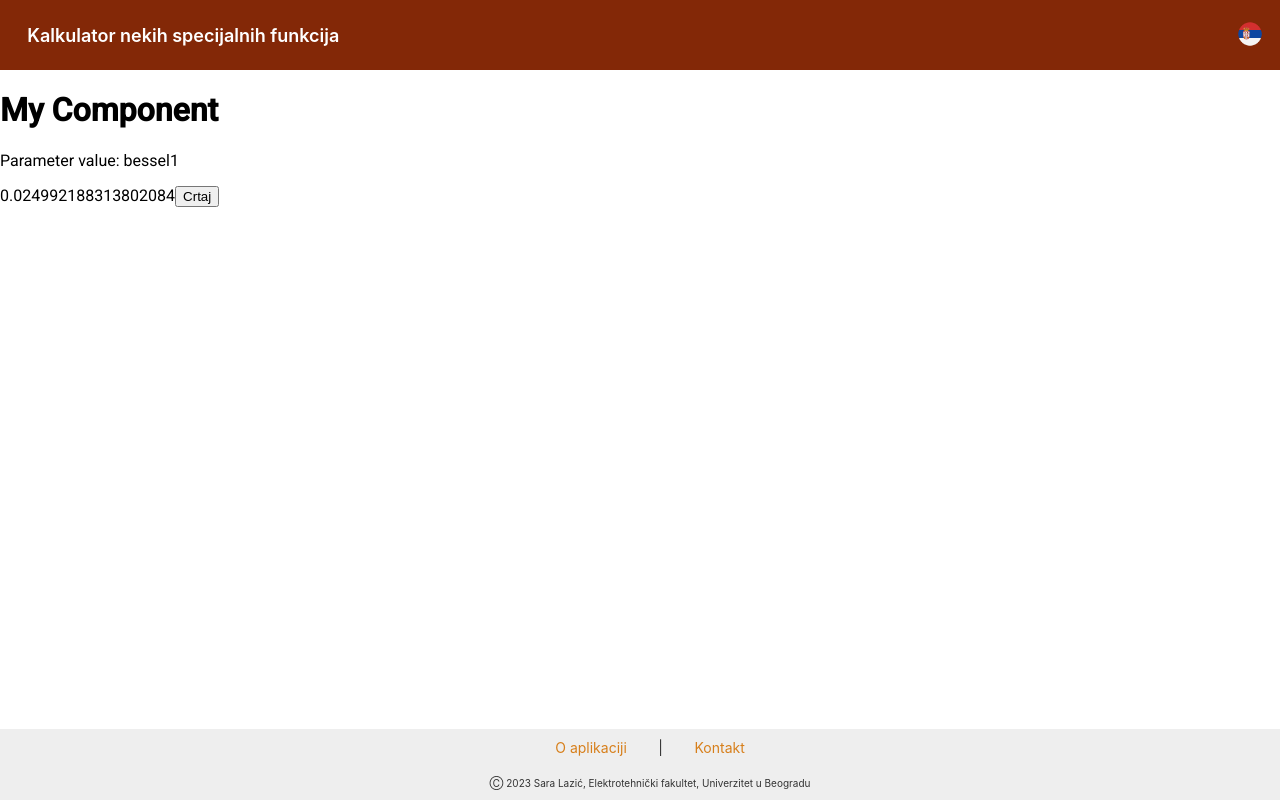
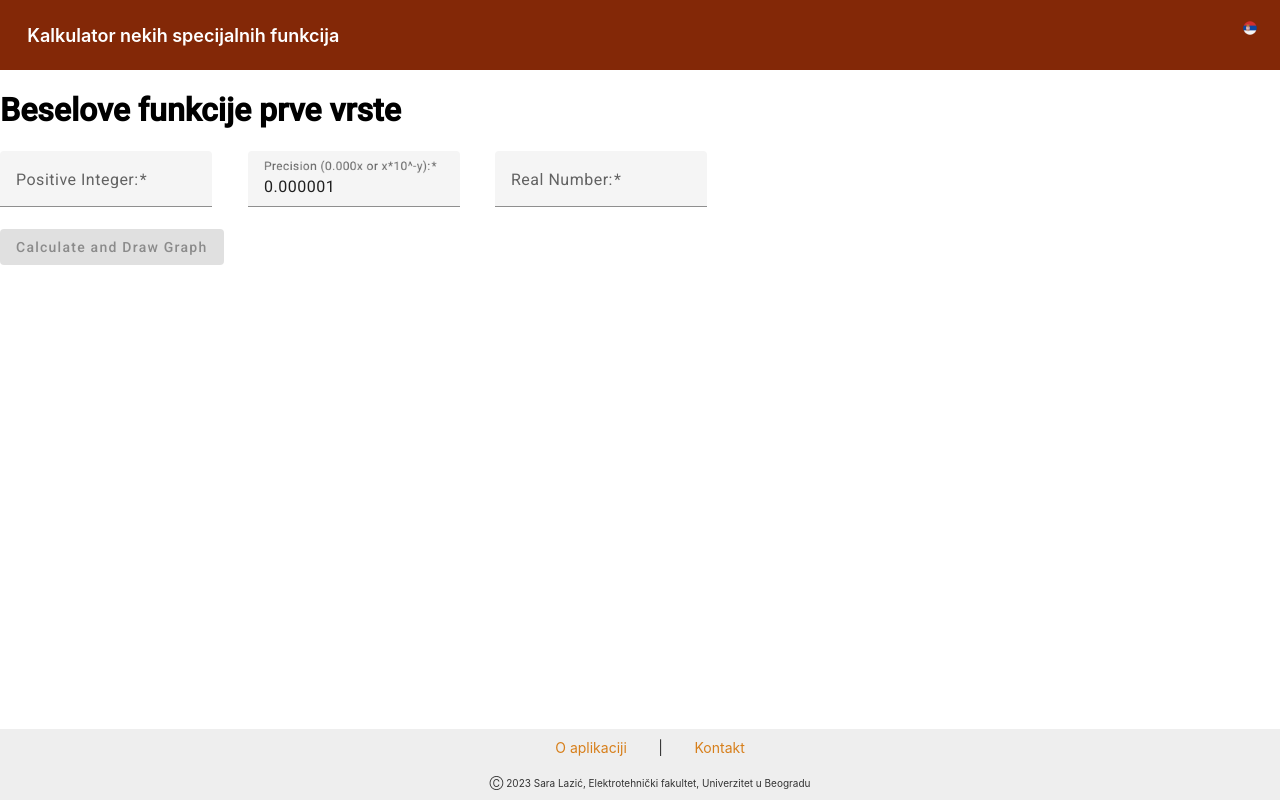
Before and after one commit to saralazic/special-functions-calculator-web, an Angular app: page /special-function/bessel1 in a window 1280 px wide. Built offline with nearby package versions, Linux system fonts and the light colour scheme.

Commit message:
Added calculation and graphic for bessel function

```diff
--- a/package.json
+++ b/package.json
@@ -10,7 +10,7 @@
   },
   "private": true,
   "dependencies": {
-    "@angular/animations": "^16.1.0",
+    "@angular/animations": "^16.1.6",
     "@angular/cdk": "^16.1.5",
     "@angular/common": "^16.1.0",
     "@angular/compiler": "^16.1.0",
--- a/src/app/components/special-function/special-function.component.html
+++ b/src/app/components/special-function/special-function.component.html
@@ -1,9 +1,70 @@
-<h1>My Component</h1>
-<p>Parameter value: {{ parameter }}</p>
+<h1>{{name}}</h1>
 
-<span>{{value}}</span>
+<div>
+    <form [formGroup]="form" (ngSubmit)="onSubmit()">
+      <mat-form-field appearance="fill" class="form-field">
+        <mat-label>Positive Integer:</mat-label>
+        <input
+          matInput
+          type="number"
+          formControlName="positiveIntegerValue"
+          required
+          [class.is-invalid]="form.get('positiveIntegerValue')?.invalid && form.get('positiveIntegerValue')?.touched"
+        />
+        <mat-error *ngIf="form.get('positiveIntegerValue')?.invalid && form.get('positiveIntegerValue')?.touched">
+          Please enter a positive integer.
+        </mat-error>
+      </mat-form-field>
+      &nbsp;
+      &nbsp;
+      &nbsp;
+      &nbsp;
 
-<button (click)="drawGraph()">Crtaj</button>
+      <mat-form-field appearance="fill" class="form-field">
+        <mat-label>Precision (0.000x or x*10^-y):</mat-label>
+        <input
+          matInput
+          type="number"
+          formControlName="precisionValue"
+          required
+          [class.is-invalid]="form.get('precisionValue')?.invalid && form.get('precisionValue')?.touched"
+        />
+        <mat-error *ngIf="form.get('precisionValue')?.invalid && form.get('precisionValue')?.touched">
+          Please enter a valid precision value (0.000x or x*10^-y).
+        </mat-error>
+      </mat-form-field>
+      &nbsp;
+      &nbsp;
+      &nbsp;
+      &nbsp;
+
+      <mat-form-field appearance="fill" class="form-field">
+        <mat-label>Real Number:</mat-label>
+        <input
+          matInput
+          type="number"
+          formControlName="realNumberValue"
+          required
+          [class.is-invalid]="form.get('realNumberValue')?.invalid && form.get('realNumberValue')?.touched"
+        />
+        <mat-error *ngIf="form.get('realNumberValue')?.invalid && form.get('realNumberValue')?.touched">
+          Please enter a valid real number.
+        </mat-error>
+      </mat-form-field>
+
+      <br>
+      <button mat-raised-button color="primary" type="submit" [disabled]="form.invalid">Calculate and Draw Graph</button>
+    </form>
+
+    <div class="mt-3">
+      <div id="graph"></div>
+    </div>
+
+
+</div>
+<br>
+{{value}}
+<br>
 <div #graphContainer></div>
 
 
--- a/src/app/components/special-function/special-function.component.ts
+++ b/src/app/components/special-function/special-function.component.ts
@@ -1,6 +1,16 @@
-import { Component, ViewChild, AfterViewInit, ElementRef } from '@angular/core';
+import { HttpClient } from '@angular/common/http';
+import { Component, ViewChild, ElementRef, OnInit } from '@angular/core';
+import {
+  FormBuilder,
+  FormGroup,
+  Validators,
+  AbstractControl,
+} from '@angular/forms';
 import { ActivatedRoute } from '@angular/router';
+import { Subscription } from 'rxjs';
 import { BesselFirstKind } from 'src/app/models/bessel';
+import { SpecialFunction } from 'src/app/models/specialFunction';
+import { LanguageService } from 'src/app/services/language-service/language.service';
 import { drawGraph } from 'src/app/utilities';
 
 @Component({
@@ -8,33 +18,83 @@ import { drawGraph } from 'src/app/utilities';
   templateUrl: './special-function.component.html',
   styleUrls: ['./special-function.component.css'],
 })
-export class SpecialFunctionComponent {
+export class SpecialFunctionComponent implements OnInit {
   @ViewChild('graphContainer') graphContainer!: ElementRef;
-
-  private bessel?: BesselFirstKind;
+  private subscription?: Subscription;
+  private spef?: SpecialFunction;
+  form!: FormGroup;
   parameter: string | null = null;
   value?: number;
+  name?: string;
 
-  constructor(private route: ActivatedRoute) {
-    this.bessel = new BesselFirstKind();
+  constructor(
+    private route: ActivatedRoute,
+    private http: HttpClient,
+    private languageService: LanguageService,
+    private formBuilder: FormBuilder
+  ) {}
+
+  ngOnInit(): void {
+    this.createForm();
+    this.spef = new BesselFirstKind();
+    this.loadTranslations();
+
+    this.subscription = this.languageService
+      .getLanguageChangeObservable()
+      .subscribe(() => {
+        this.loadTranslations(); // Load translations whenever language changes
+      });
+
+    this.parameter = this.route.snapshot.paramMap.get('parameter');
+    // Use the 'parameter' value to fetch and display the corresponding data
   }
 
-  ngOnInit(): void {
-    this.bessel = new BesselFirstKind();
-    this.parameter = this.route.snapshot.paramMap.get('parameter');
-    // Use the 'parameter' value to fetch and display the corresponding data
-
-    this.value = this.bessel?.calculate(1, 0.000001, 0.05);
+  ngOnDestroy() {
+    this.subscription?.unsubscribe();
   }
 
-  drawGraph() {
-    let x_arr = [],
-      y_arr = [];
-    for (let x = 0; x <= 10; x = x + 0.05) {
-      let y = this.bessel?.calculate(2, 0.000001, x);
-      x_arr.push(x);
-      y_arr.push(y ?? 0);
+  drawGraphic(n: number, eps: number) {
+    const xArr = Array.from({ length: 201 }, (_, index) => index * 0.05);
+    const yArr = xArr.map((x) => this.spef?.calculate(n, eps, x) ?? 0);
+
+    drawGraph(this.graphContainer?.nativeElement, xArr, yArr);
+  }
+
+  loadTranslations() {
+    const selectedLanguage = this.languageService.getSelectedLanguage();
+    this.http
+      .get(`./assets/i18n/${selectedLanguage}.json`)
+      .subscribe((translations: any) => {
+        let spefTranslations = this.spef?.loadTranslations(translations);
+        this.name = spefTranslations?.name;
+      });
+  }
+
+  createForm() {
+    this.form = this.formBuilder.group({
+      positiveIntegerValue: [
+        null,
+        [Validators.required, Validators.pattern(/^[0-9]\d*$/)],
+      ],
+      precisionValue: [0.000001, [Validators.required, Validators.min(0)]],
+      realNumberValue: [null, [Validators.required]],
+    });
+  }
+
+  onSubmit(): void {
+    if (this.form.valid) {
+      const { positiveIntegerValue, precisionValue } = this.form.value;
+      const realNumberValue = parseFloat(
+        this.form.get('realNumberValue')?.value || '0'
+      );
+
+      this.value = this.spef?.calculate(
+        positiveIntegerValue,
+        precisionValue,
+        realNumberValue
+      );
+
+      this.drawGraphic(positiveIntegerValue, precisionValue);
     }
-    drawGraph(this.graphContainer?.nativeElement, x_arr, y_arr);
   }
 }
--- a/src/app/models/bessel.ts
+++ b/src/app/models/bessel.ts
@@ -1,4 +1,6 @@
-import { factorial } from '../utilities';
+import { FUNCTION_TYPE } from '../constants';
+import { factorial, loadTranslationForFunction } from '../utilities';
+import { ISpecialFunctionTranslations } from './specialFunction';
 
 export class BesselFirstKind {
   constructor() {}
@@ -15,4 +17,14 @@ export class BesselFirstKind {
 
     return sum * (x / 2) ** n;
   }
+
+  public loadTranslations(translations: any): ISpecialFunctionTranslations {
+    const specialFunctionTranslation = loadTranslationForFunction(
+      FUNCTION_TYPE.BESSEL_FIRST_KIND,
+      translations
+    );
+    return {
+      name: specialFunctionTranslation.name,
+    };
+  }
 }
--- /dev/null
+++ b/src/app/models/specialFunction.ts
@@ -0,0 +1,15 @@
+import { FUNCTION_TYPE } from '../constants';
+import { factorial } from '../utilities';
+
+export abstract class SpecialFunction {
+  constructor() {}
+
+  public abstract calculate(n: number, eps: number, x: number): number;
+  public abstract loadTranslations(
+    translations: any
+  ): ISpecialFunctionTranslations;
+}
+
+export interface ISpecialFunctionTranslations {
+  name: string;
+}
--- a/src/app/utilities.ts
+++ b/src/app/utilities.ts
@@ -1,4 +1,5 @@
 import * as Plotly from 'plotly.js-basic-dist';
+import { FUNCTION_TYPE } from './constants';
 
 export function factorial(n: number): number {
   if (n === 0 || n === 1) {
@@ -29,3 +30,17 @@ export function drawGraph(
 
   Plotly.newPlot(element, data, layout);
 }
+
+export function loadTranslationForFunction(
+  type: FUNCTION_TYPE,
+  translations: any
+): any {
+  let fn: any;
+  switch (type) {
+    case FUNCTION_TYPE.BESSEL_FIRST_KIND:
+      fn = translations.bessel_1;
+      break;
+  }
+
+  return fn;
+}
--- a/src/assets/i18n/en.json
+++ b/src/assets/i18n/en.json
@@ -30,5 +30,8 @@
     "button": "Submit",
     "phone": "phone",
     "success": "Your message is sent successfully, we will get back to you soon"
+  },
+  "bessel_1":{
+    "name": "Bessel functions of the first kind"
   }
 }
--- a/src/assets/i18n/sr.json
+++ b/src/assets/i18n/sr.json
@@ -30,5 +30,8 @@
     "button": "Pošalji",
     "phone": "Broj telefona",
     "success": "Vaša poruka je uspešno poslata, uskoro ćemo vam se javiti"
+  },
+  "bessel_1":  {
+    "name": "Beselove funkcije prve vrste"
   }
 }
```
Also changed, not shown: src/app/app.module.ts (+13 -0 lines), 1 other file (tests, documents, lock files or other folders).
